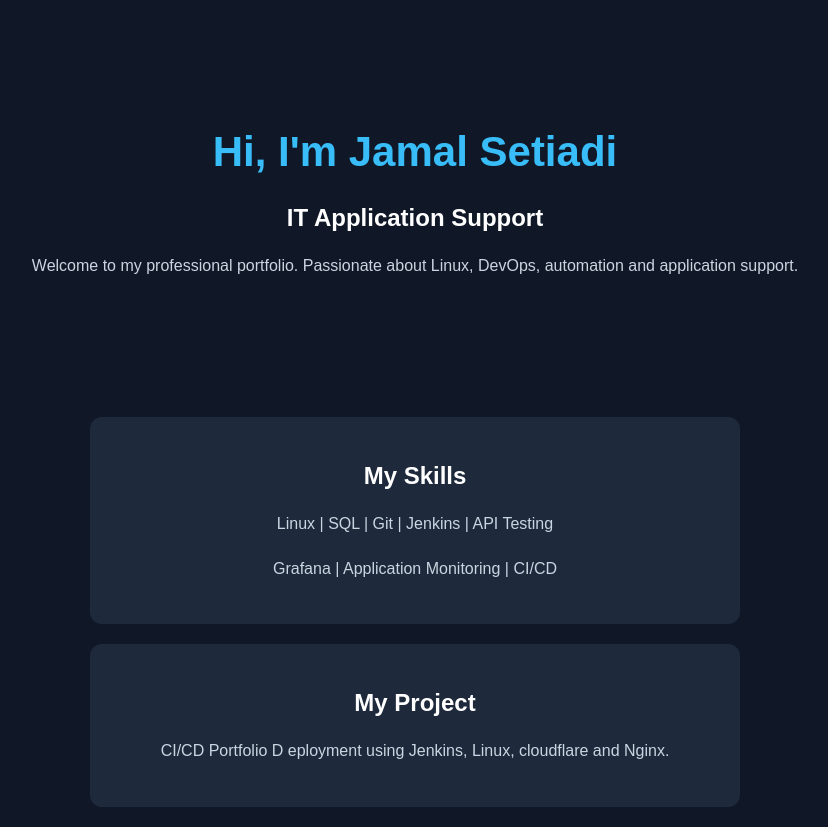
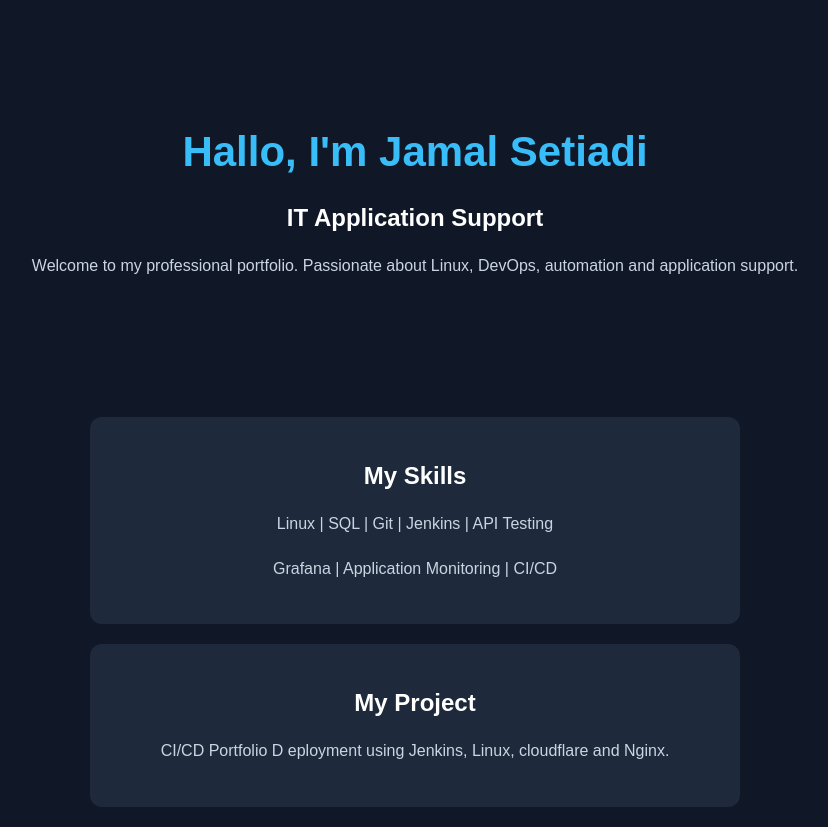
Before and after one commit to januone1/portfolio-jamal, a plain HTML site: page index.html in a window 1280 px wide. Shown: the whole page, without its empty margins (225-1053 px from the left). Drawn offline with Linux system fonts and the light colour scheme.

Commit message:
Test ulang auto deploy Jenkins

```diff
--- a/index.html
+++ b/index.html
@@ -36,7 +36,7 @@
 <body>
     <header>
 
-        <h1>Hi, I'm Jamal Setiadi</h1>
+        <h1>Hallo, I'm Jamal Setiadi</h1>
         <h2>IT Application Support</h2>
         <p>
             Welcome to my professional portfolio.
```
